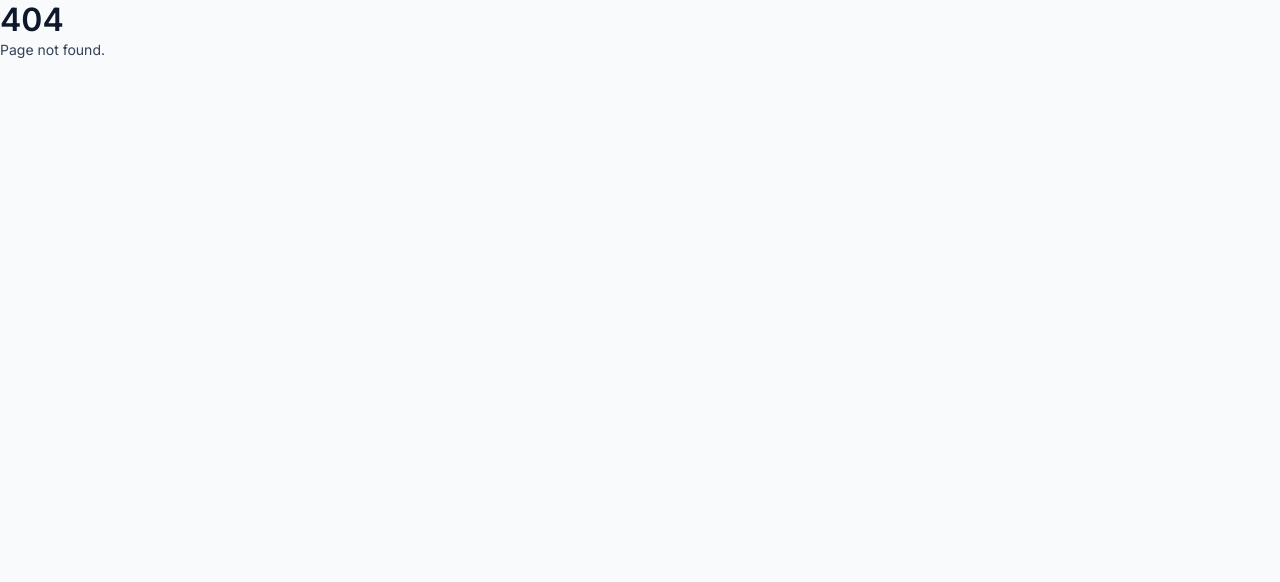
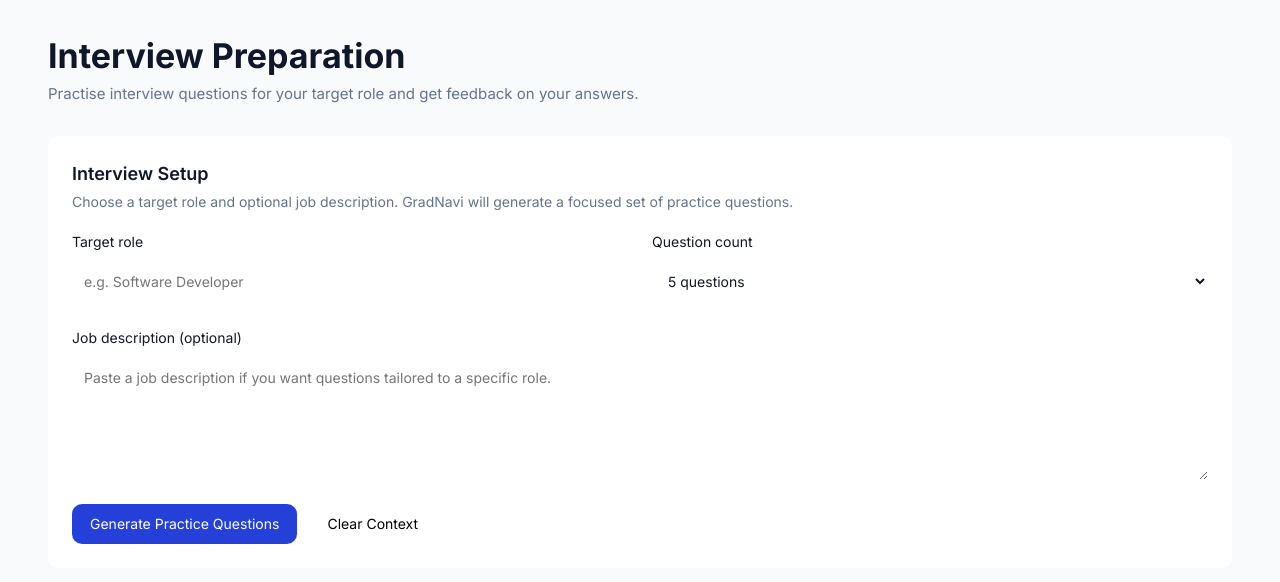
Before and after one commit to JeraldBucud/GradNavi, a React app in the folder frontend/: page /interview-preparation in a window 1280 px wide. Before the commit this address had no page. Shown: the top 582 px of the page. Built offline with nearby package versions, Linux system fonts and the light colour scheme; the HTML template or start-up script is replaced by a standard one.

Commit message:
Add Interview Preparation page and interview service (WBS 6.7)

```diff
--- a/frontend/src/App.jsx
+++ b/frontend/src/App.jsx
@@ -1,75 +1,51 @@
-import { Route, Routes } from 'react-router'
+import { Route, Routes } from "react-router";
 
-import ProtectedRoute from './components/auth/ProtectedRoute'
-import StudentLayout from './layouts/StudentLayout'
-import CareerRecommendationsPage from './pages/CareerRecommendationsPage'
-import ExploreCareersPage from './pages/ExploreCareersPage'
-import CareerRoadmapPage from './pages/CareerRoadmapPage'
-import ForgotPasswordPage from './pages/ForgotPasswordPage'
-import HomePage from './pages/HomePage'
-import LoginPage from './pages/LoginPage'
-import LearningResourcesPage from './pages/LearningResourcesPage'
-import NotFoundPage from './pages/NotFoundPage'
-import RegisterPage from './pages/RegisterPage'
-import ResetPasswordPage from './pages/ResetPasswordPage'
-import SkillGapAnalysisPage from './pages/SkillGapAnalysisPage'
-import StudentProfilePage from './pages/StudentProfilePage'
-
+import ProtectedRoute from "./components/auth/ProtectedRoute";
+import StudentLayout from "./layouts/StudentLayout";
+import CareerRecommendationsPage from "./pages/CareerRecommendationsPage";
+import ExploreCareersPage from "./pages/ExploreCareersPage";
+import CareerRoadmapPage from "./pages/CareerRoadmapPage";
+import ForgotPasswordPage from "./pages/ForgotPasswordPage";
+import HomePage from "./pages/HomePage";
+import LoginPage from "./pages/LoginPage";
+import LearningResourcesPage from "./pages/LearningResourcesPage";
+import NotFoundPage from "./pages/NotFoundPage";
+import RegisterPage from "./pages/RegisterPage";
+import ResetPasswordPage from "./pages/ResetPasswordPage";
+import SkillGapAnalysisPage from "./pages/SkillGapAnalysisPage";
+import StudentProfilePage from "./pages/StudentProfilePage";
+import InterviewPreparationPage from "./pages/InterviewPreparationPage";
 
 function App() {
   return (
     <Routes>
-      <Route
-        path="/"
-        element={<HomePage />}
-      />
+      <Route path="/" element={<HomePage />} />
 
-      <Route
-        path="/login"
-        element={<LoginPage />}
-      />
+      <Route path="/login" element={<LoginPage />} />
 
-      <Route
-        path="/register"
-        element={<RegisterPage />}
-      />
+      <Route path="/register" element={<RegisterPage />} />
 
-      <Route
-        path="/forgot-password"
-        element={<ForgotPasswordPage />}
-      />
+      <Route path="/forgot-password" element={<ForgotPasswordPage />} />
 
-      <Route
-        path="/password/reset/confirm/"
-        element={<ResetPasswordPage />}
-      />
+      <Route path="/password/reset/confirm/" element={<ResetPasswordPage />} />
 
       <Route element={<ProtectedRoute />}>
         <Route element={<StudentLayout />}>
-          <Route
-            path="/profile"
-            element={<StudentProfilePage />}
-          />
+          <Route path="/profile" element={<StudentProfilePage />} />
 
           <Route
             path="/career-recommendations"
             element={<CareerRecommendationsPage />}
           />
 
-          <Route
-            path="/explore-careers"
-            element={<ExploreCareersPage />}
-          />
+          <Route path="/explore-careers" element={<ExploreCareersPage />} />
 
           <Route
             path="/skill-gap-analysis"
             element={<SkillGapAnalysisPage />}
           />
 
-          <Route
-            path="/career-roadmap"
-            element={<CareerRoadmapPage />}
-          />
+          <Route path="/career-roadmap" element={<CareerRoadmapPage />} />
 
           <Route
             path="/learning-resources"
@@ -78,13 +54,13 @@ function App() {
         </Route>
       </Route>
 
+      <Route path="*" element={<NotFoundPage />} />
       <Route
-        path="*"
-        element={<NotFoundPage />}
+        path="/interview-preparation"
+        element={<InterviewPreparationPage />}
       />
     </Routes>
-  )
+  );
 }
 
-
-export default App
+export default App;
--- /dev/null
+++ b/frontend/src/pages/InterviewPreparationPage.css
@@ -0,0 +1,105 @@
+.interview-prep__section {
+  background: var(--surface-default, #ffffff);
+  border: 1px solid var(--border-default, #e2e8f0);
+  border-radius: 10px;
+  padding: 24px;
+  margin-bottom: 24px;
+}
+
+.interview-prep__section-heading {
+  margin: 0 0 4px;
+  font-size: 18px;
+  line-height: 28px;
+}
+
+.interview-prep__muted {
+  margin: 0 0 20px;
+  color: var(--text-muted, #64748b);
+  font-size: 14px;
+  line-height: 20px;
+}
+
+.interview-prep__setup-grid {
+  display: grid;
+  grid-template-columns: repeat(2, minmax(0, 1fr));
+  gap: 24px;
+}
+
+.interview-prep__field {
+  display: flex;
+  flex-direction: column;
+  gap: 8px;
+  font-size: 14px;
+  line-height: 20px;
+}
+
+.interview-prep__field--wide {
+  grid-column: 1 / -1;
+}
+
+.interview-prep__field input,
+.interview-prep__field select,
+.interview-prep__field textarea {
+  border: 1px solid var(--border-default, #e2e8f0);
+  border-radius: 10px;
+  padding: 12px;
+  font: inherit;
+  color: inherit;
+  background: var(--surface-default, #ffffff);
+}
+
+.interview-prep__field textarea {
+  resize: vertical;
+}
+
+.interview-prep__button-row {
+  display: flex;
+  gap: 12px;
+  margin-top: 24px;
+}
+
+.interview-prep__button {
+  border: 1px solid var(--border-default, #e2e8f0);
+  background: var(--surface-default, #ffffff);
+  border-radius: 10px;
+  padding: 10px 18px;
+  font: inherit;
+  cursor: pointer;
+}
+
+.interview-prep__button--primary {
+  background: var(--primary-default, #2440d9);
+  border-color: var(--primary-default, #2440d9);
+  color: #ffffff;
+}
+
+.interview-prep__button:disabled {
+  opacity: 0.6;
+  cursor: not-allowed;
+}
+
+.interview-prep__error {
+  margin-top: 16px;
+  color: #b91c1c;
+  font-size: 14px;
+}
+
+.interview-prep__table {
+  width: 100%;
+  border-collapse: collapse;
+  font-size: 14px;
+}
+
+.interview-prep__table th,
+.interview-prep__table td {
+  text-align: left;
+  padding: 12px;
+  border-bottom: 1px solid var(--border-default, #e2e8f0);
+  vertical-align: top;
+}
+
+@media (max-width: 720px) {
+  .interview-prep__setup-grid {
+    grid-template-columns: minmax(0, 1fr);
+  }
+}
--- /dev/null
+++ b/frontend/src/pages/InterviewPreparationPage.jsx
@@ -0,0 +1,193 @@
+import { useState } from 'react'
+
+import { generateInterviewQuestions } from '../services/interviewService'
+
+import './CareerGuidancePage.css'
+import './InterviewPreparationPage.css'
+
+
+const DEFAULT_QUESTION_COUNT = 5
+
+
+function InterviewPreparationPage() {
+  const [targetRole, setTargetRole] = useState('')
+  const [jobDescription, setJobDescription] = useState('')
+  const [questionCount, setQuestionCount] = useState(
+    DEFAULT_QUESTION_COUNT,
+  )
+
+  const [questionSet, setQuestionSet] = useState(null)
+  const [isLoading, setIsLoading] = useState(false)
+  const [errorMessage, setErrorMessage] = useState('')
+
+
+  async function handleGenerateQuestions() {
+    if (!targetRole.trim()) {
+      setErrorMessage('Enter a target role first.')
+
+      return
+    }
+
+    setIsLoading(true)
+    setErrorMessage('')
+
+    try {
+      const result = await generateInterviewQuestions({
+        targetRole: targetRole.trim(),
+        jobDescription: jobDescription.trim(),
+        questionCount,
+      })
+
+      setQuestionSet(result)
+    }
+    catch (error) {
+      setErrorMessage(
+        error.message
+        || 'Could not generate questions. Please try again.',
+      )
+    }
+    finally {
+      setIsLoading(false)
+    }
+  }
+
+
+  function handleClearContext() {
+    setTargetRole('')
+    setJobDescription('')
+    setQuestionCount(DEFAULT_QUESTION_COUNT)
+    setQuestionSet(null)
+    setErrorMessage('')
+  }
+
+
+  return (
+    <div className="career-guidance-page interview-prep">
+      <div className="career-guidance-heading">
+        <div className="career-guidance-heading__copy">
+          <h1>Interview Preparation</h1>
+          <p>
+            Practise interview questions for your target role
+            and get feedback on your answers.
+          </p>
+        </div>
+      </div>
+
+      <section className="interview-prep__section">
+        <h2 className="interview-prep__section-heading">
+          Interview Setup
+        </h2>
+        <p className="interview-prep__muted">
+          Choose a target role and optional job description.
+          GradNavi will generate a focused set of practice
+          questions.
+        </p>
+
+        <div className="interview-prep__setup-grid">
+          <label className="interview-prep__field">
+            <span>Target role</span>
+            <input
+              type="text"
+              value={targetRole}
+              placeholder="e.g. Software Developer"
+              onChange={(event) => {
+                setTargetRole(event.target.value)
+              }}
+            />
+          </label>
+
+          <label className="interview-prep__field">
+            <span>Question count</span>
+            <select
+              value={questionCount}
+              onChange={(event) => {
+                setQuestionCount(
+                  Number(event.target.value),
+                )
+              }}
+            >
+              {[3, 5, 8, 10].map((count) => (
+                <option key={count} value={count}>
+                  {count} questions
+                </option>
+              ))}
+            </select>
+          </label>
+
+          <label className="interview-prep__field interview-prep__field--wide">
+            <span>Job description (optional)</span>
+            <textarea
+              rows={5}
+              value={jobDescription}
+              placeholder="Paste a job description if you want questions tailored to a specific role."
+              onChange={(event) => {
+                setJobDescription(event.target.value)
+              }}
+            />
+          </label>
+        </div>
+
+        <div className="interview-prep__button-row">
+          <button
+            type="button"
+            className="interview-prep__button interview-prep__button--primary"
+            disabled={isLoading}
+            onClick={handleGenerateQuestions}
+          >
+            {isLoading
+              ? 'Generating…'
+              : 'Generate Practice Questions'}
+          </button>
+
+          <button
+            type="button"
+            className="interview-prep__button"
+            onClick={handleClearContext}
+          >
+            Clear Context
+          </button>
+        </div>
+
+        {errorMessage && (
+          <p className="interview-prep__error">
+            {errorMessage}
+          </p>
+        )}
+      </section>
+
+      {questionSet && (
+        <section className="interview-prep__section">
+          <h2 className="interview-prep__section-heading">
+            Generated Questions
+          </h2>
+          <p className="interview-prep__muted">
+            These are AI-generated practice questions, not
+            questions from a real employer.
+          </p>
+
+          <table className="interview-prep__table">
+            <thead>
+              <tr>
+                <th>#</th>
+                <th>Question</th>
+                <th>Focus area</th>
+              </tr>
+            </thead>
+            <tbody>
+              {questionSet.questions.map((item, index) => (
+                <tr key={item.question}>
+                  <td>{index + 1}</td>
+                  <td>{item.question}</td>
+                  <td>{item.focus_area}</td>
+                </tr>
+              ))}
+            </tbody>
+          </table>
+        </section>
+      )}
+    </div>
+  )
+}
+
+
+export default InterviewPreparationPage
--- /dev/null
+++ b/frontend/src/services/interviewService.js
@@ -0,0 +1,46 @@
+import apiRequest from './apiClient'
+
+
+async function generateInterviewQuestions({
+  targetRole,
+  jobDescription,
+  questionCount,
+}) {
+  const body = {
+    target_role: targetRole,
+    question_count: questionCount,
+  }
+
+  if (jobDescription) {
+    body.job_description = jobDescription
+  }
+
+  return apiRequest('/interviews/questions/', {
+    method: 'POST',
+    body,
+    requiresAuth: true,
+  })
+}
+
+
+async function generateInterviewFeedback({
+  targetRole,
+  question,
+  studentAnswer,
+}) {
+  return apiRequest('/interviews/feedback/', {
+    method: 'POST',
+    body: {
+      target_role: targetRole,
+      question,
+      student_answer: studentAnswer,
+    },
+    requiresAuth: true,
+  })
+}
+
+
+export {
+  generateInterviewQuestions,
+  generateInterviewFeedback,
+}
```
